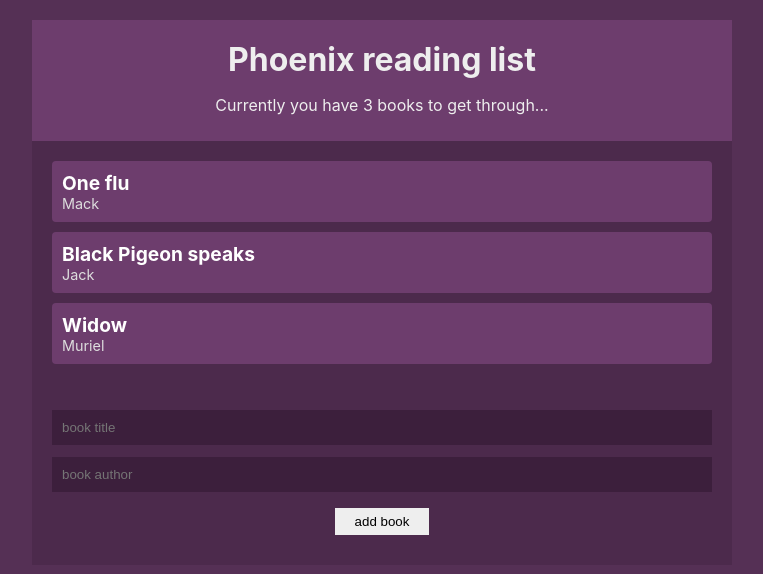
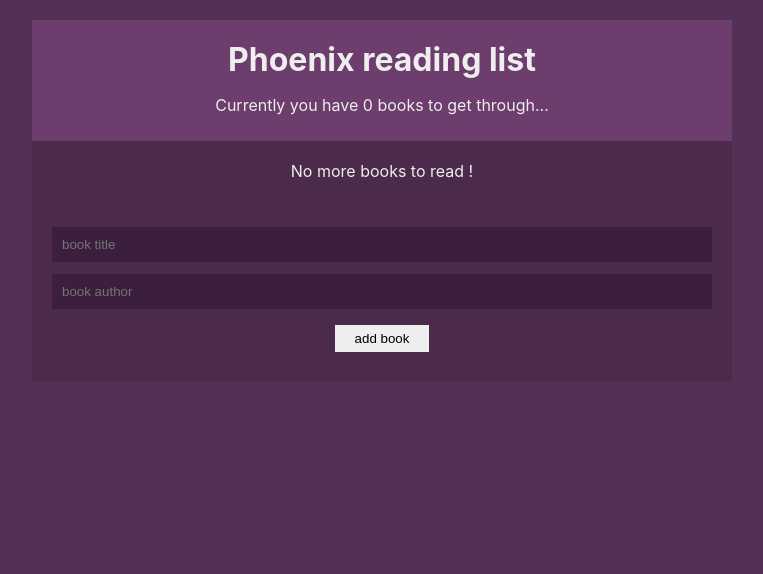
Before and after one commit to Jitgitbit/react-context-hooks-exercise-two, a React (Create React App) app: page / in a window 1280 px wide. Shown: the top 574 px of the page, without its empty margins (258-1021 px from the left). Built offline with nearby package versions, Linux system fonts and the light colour scheme.

Commit message:
useReducer   !!!!!!!

```diff
--- a/src/contexts/BookContext.jsx
+++ b/src/contexts/BookContext.jsx
@@ -1,23 +1,24 @@
-import React, {createContext, useState} from 'react';
-import uuid from 'uuid/v1';
+import React, {createContext, useReducer} from 'react';
+import { bookReducer } from '../reducers/bookReducer';
 
 export const BookContext = createContext();
 
 export default function BookContextProvider(props) {
-  const[books,setBooks] = useState([
-    {title:'One flu', author:'Mack', id:1},
-    {title:'Black Pigeon speaks', author:'Jack', id:2},
-    {title:'Widow', author:'Muriel', id:3}
-  ])
-  const addBook = (title, artist) => {
-    // setBooks([...books, {title:title, artist:artist}])
-    setBooks([...books, {title, artist, id: uuid() }])
-  }
-  const removeBook = (id) => {
-    setBooks(books.filter(book => book.id !== id))
-  }
+  // const HC = [
+  //   {title:'One flu', author:'Mack', id:1},
+  //   {title:'Black Pigeon speaks', author:'Jack', id:2},
+  //   {title:'Widow', author:'Muriel', id:3}
+  // ]
+  const[books, dispatch] = useReducer(bookReducer, [])   // initial state is empty now !
+  // const addBook = (title, artist) => {
+  //   // setBooks([...books, {title:title, artist:artist}])
+  //   setBooks([...books, {title, artist, id: uuid() }])             // This is done in the reducer now !
+  // }
+  // const removeBook = (id) => {
+  //   setBooks(books.filter(book => book.id !== id))
+  // }
   return (
-    <BookContext.Provider value={{books, addBook, removeBook}}>
+    <BookContext.Provider value={{books, dispatch}}>
       {props.children}
     </BookContext.Provider>
   )
```
